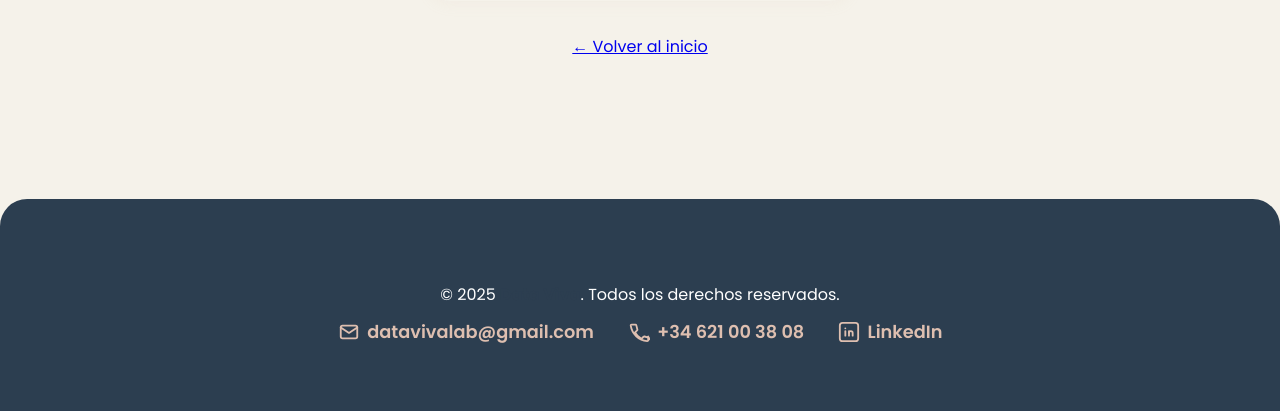
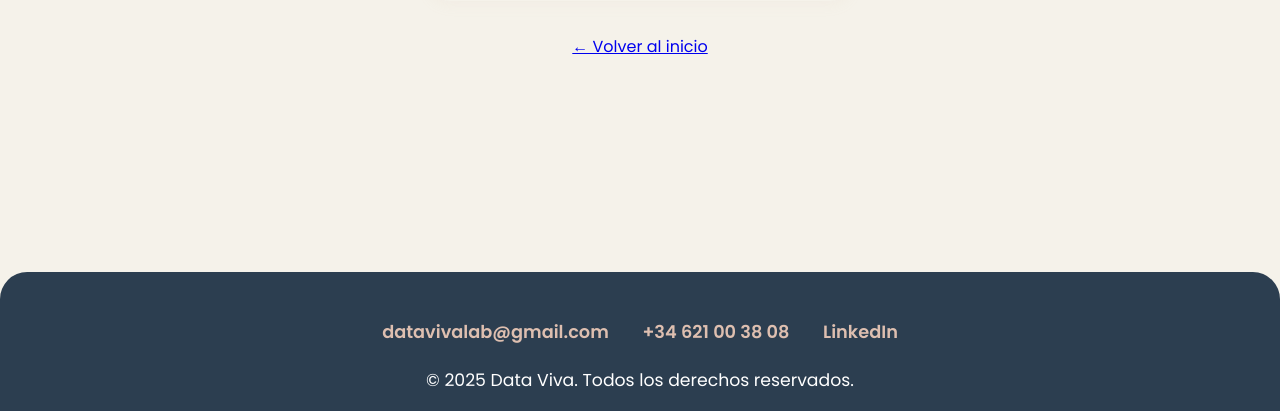
Before and after one commit to AntonioJFdez/App-Data-Viva, a Flask app: page /dashboard in a window 1280 px wide. Shown: the part 570-981 px from the top of the page. Run offline with Flask 3, Linux system fonts and the light colour scheme.

Commit message:
Update base.html

```diff
--- a/templates/base.html
+++ b/templates/base.html
@@ -37,34 +37,13 @@
         {% block content %}{% endblock %}
     </main>
     <footer>
-        <div class="container">
-            <p>&copy; 2025 <strong>Data Viva</strong>. Todos los derechos reservados.</p>
-            <div class="footer-contactos">
-                 <a href="mailto:datavivalab@gmail.com">
-                    <svg width="22" height="22" fill="none" stroke="currentColor" stroke-width="2" stroke-linecap="round" stroke-linejoin="round" viewBox="0 0 24 24">
-                        <rect x="3" y="5" width="18" height="14" rx="2"/>
-                        <polyline points="3 7 12 13 21 7"/>
-                    </svg>
-                    <span>datavivalab@gmail.com</span>
-                </a>
-                <a href="tel:+34621003808">
-                    <svg width="22" height="22" fill="none" stroke="currentColor" stroke-width="2" stroke-linecap="round" stroke-linejoin="round" viewBox="0 0 24 24">
-                        <path d="M22 16.92V21a1 1 0 0 1-1.09 1A19.85 19.85 0 0 1 3 5.09 1 1 0 0 1 4 4h4.09a1 1 0 0 1 1 .75l1.13 4.45a1 1 0 0 1-.29 1l-2.2 2.2a16 16 0 0 0 7 7l2.2-2.2a1 1 0 0 1 1-.29l4.45 1.13a1 1 0 0 1 .75 1V20z"/>
-                    </svg>
-                    <span>+34 621 00 38 08</span>
-                </a>
-                <a href="https://www.linkedin.com/in/antonioj-fernández-científicodedatos-analistadedatos" target="_blank">
-                    <svg width="22" height="22" fill="none" stroke="currentColor" stroke-width="2" stroke-linecap="round" stroke-linejoin="round" viewBox="0 0 24 24">
-                        <rect x="2" y="2" width="20" height="20" rx="3"/>
-                        <line x1="8" y1="11" x2="8" y2="16"/>
-                        <line x1="8" y1="8" x2="8" y2="8"/>
-                        <line x1="12" y1="16" x2="12" y2="11"/>
-                        <path d="M16 16v-3a2 2 0 0 0-4 0"/>
-                    </svg>
-                    <span>LinkedIn</span>
-                </a>
-            </div>
-        </div>
-    </footer>
+    <div class="footer-contactos" id="contacto">
+        <a href="mailto:datavivalab@gmail.com">datavivalab@gmail.com</a>
+        <a href="tel:+34621003808">+34 621 00 38 08</a>
+        <a href="https://www.linkedin.com/in/antoniojfdez/" target="_blank">LinkedIn</a>
+    </div>
+    <div class="footer-derechos">© 2025 Data Viva. Todos los derechos reservados.</div>
+</footer>
+
 </body>
 </html>
```
